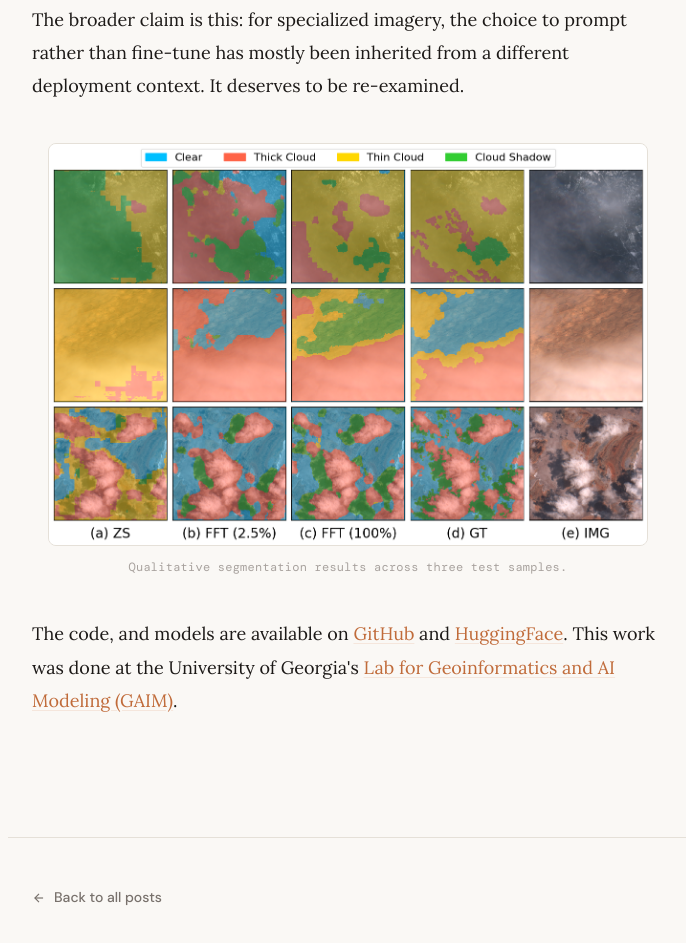
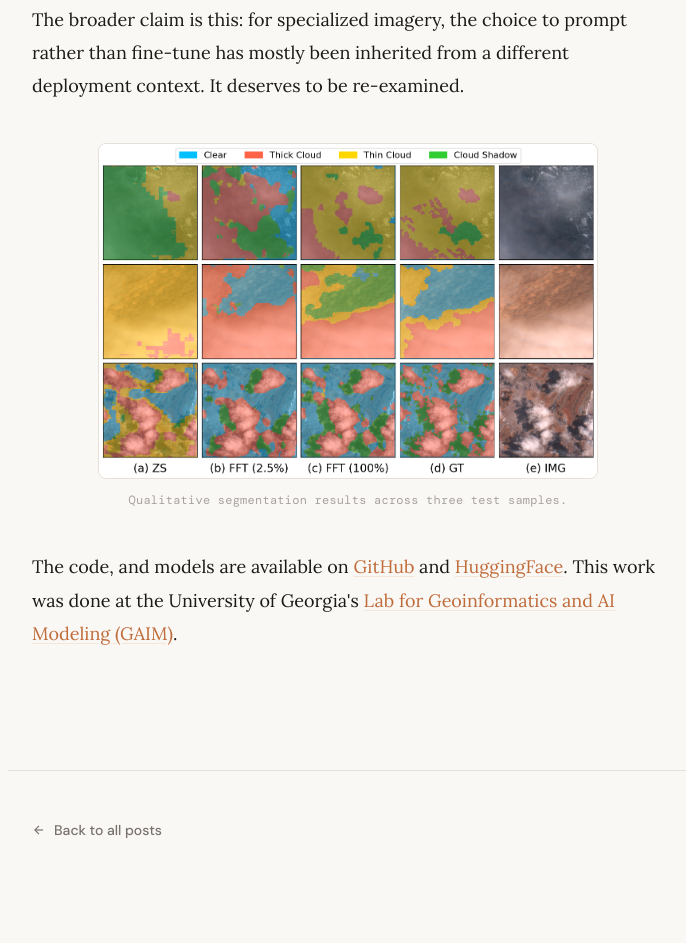
Before and after one commit to harshithkethavath/Personal-Website, a plain HTML site: page blog/posts/cloudprompts.html in a window 1280 px wide. Shown: the part 7043-7986 px from the top of the page, without its empty margins (292-978 px from the left). Drawn offline with nearby package versions, Linux system fonts and the light colour scheme.

Commit message:
Fixed size of Samples in CloudPrompts

```diff
--- a/blog/posts/cloudprompts.html
+++ b/blog/posts/cloudprompts.html
@@ -194,7 +194,7 @@
         The broader claim is this: for specialized imagery, the choice to prompt rather than fine-tune has mostly been inherited from a different deployment context. It deserves to be re-examined.
       </p>
 
-      <figure class="post-figure"  style="max-width: 700px; margin-left: auto; margin-right: auto;">
+      <figure class="post-figure"  style="max-width: 500px; margin-left: auto; margin-right: auto;">
         <img src="../../assets/cloudprompts/samples.png" alt="Qualitative segmentation samples" />
         <figcaption>Qualitative segmentation results across three test samples.</figcaption>
       </figure>
```
